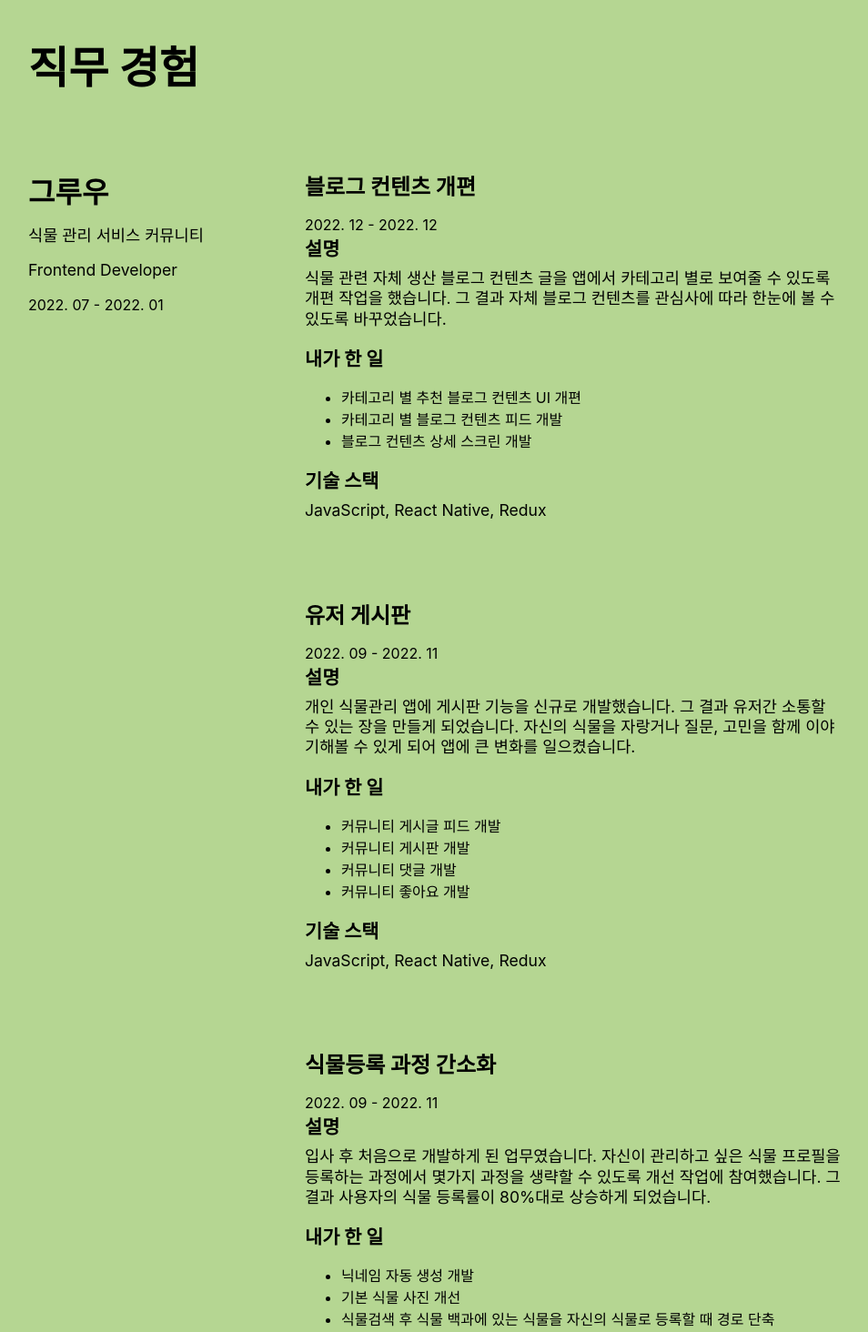
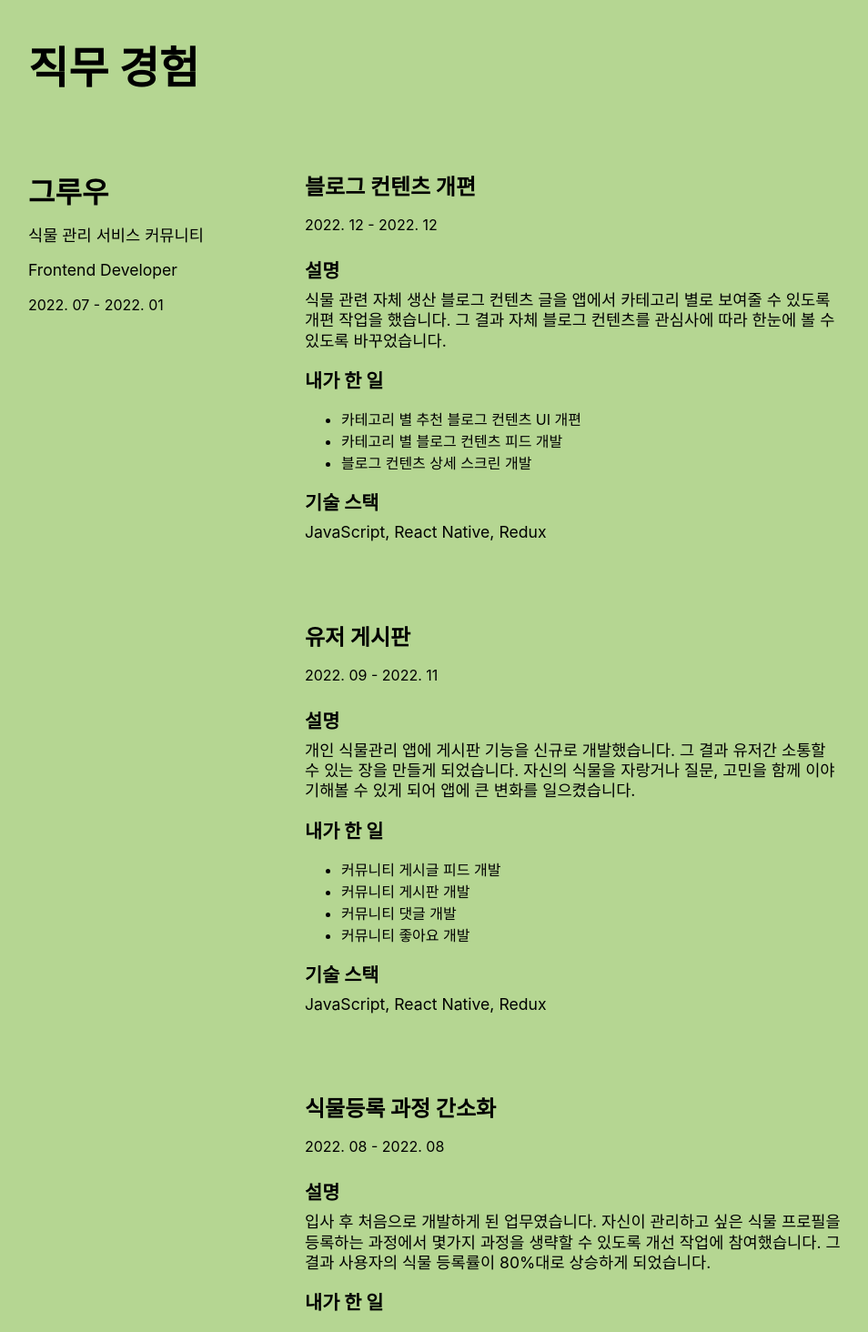
Before and after one commit to aingface/my-resume, a React (Create React App) app: page / in a window 1280 px wide. Shown: the part 445-1909 px from the top of the page at 91% size, without its empty margins (161-1115 px from the left). Built offline with nearby package versions, Linux system fonts and the light colour scheme.

Commit message:
style: 프로젝트 > 날짜에 date 태그로 변경

```diff
--- a/src/items/WorkExperience.tsx
+++ b/src/items/WorkExperience.tsx
@@ -15,7 +15,7 @@ function WorkExperience() {
         <div className="row-right">
           <div className="project">
             <h4 className="ProjectTitle">블로그 컨텐츠 개편</h4>
-            <span>
+            <span className="time">
               <time dateTime="2022-12">2022. 12</time> - <time dateTime="2022-12">2022. 12</time>
             </span>
             <h5 className="DetailTitle">설명</h5>
@@ -38,7 +38,10 @@ function WorkExperience() {
 
           <div className="project">
             <h4 className="ProjectTitle">유저 게시판</h4>
-            <time>2022. 09 - 2022. 11</time>
+            <span className="time">
+              <time dateTime="2022-09">2022. 09</time> - <time dateTime="2022-11">2022. 11</time>
+            </span>
+
             <h5 className="DetailTitle">설명</h5>
             <p>
               개인 식물관리 앱에 게시판 기능을 신규로 개발했습니다. 그 결과 유저간 소통할 수 있는
@@ -60,7 +63,10 @@ function WorkExperience() {
 
           <div className="project">
             <h4 className="ProjectTitle">식물등록 과정 간소화</h4>
-            <time>2022. 09 - 2022. 11</time>
+            <span className="time">
+              <time dateTime="2022-08">2022. 08</time> - <time dateTime="2022-08">2022. 08</time>
+            </span>
+
             <h5 className="DetailTitle">설명</h5>
             <p>
               입사 후 처음으로 개발하게 된 업무였습니다. 자신이 관리하고 싶은 식물 프로필을 등록하는
```
